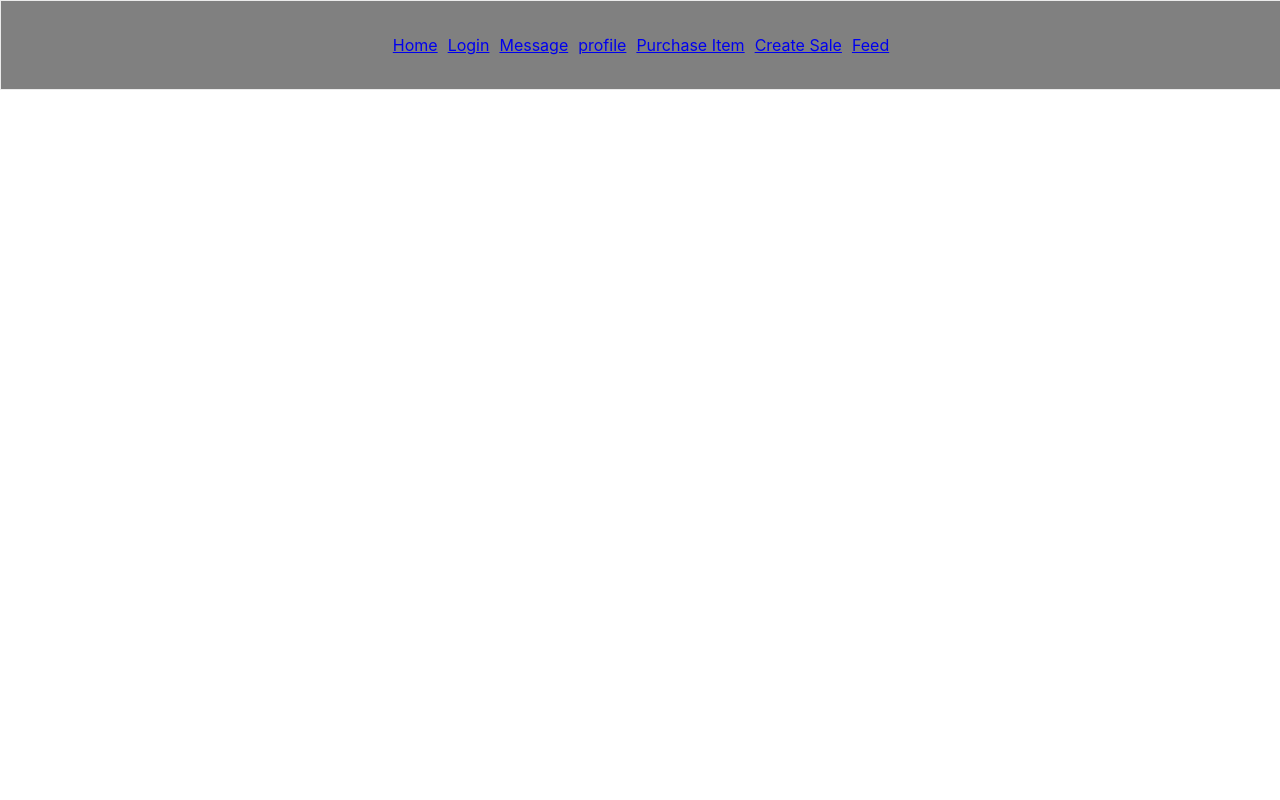
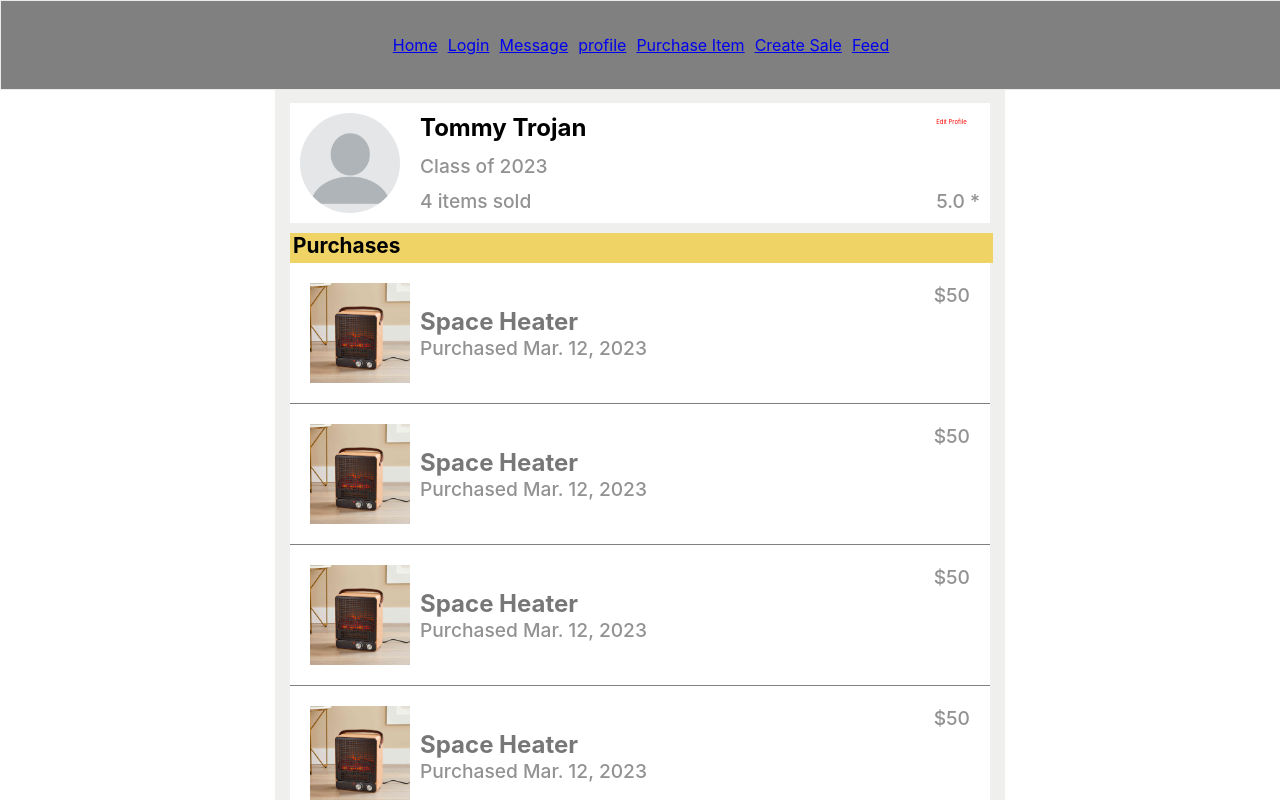
Before and after one commit to yangleyland/Trojan-Marketplace, a React (Create React App) app: page /profile in a window 1280 px wide. Shown: the top 800 px of the page. Built offline with nearby package versions, Linux system fonts and the light colour scheme.

Commit message:
profile page

```diff
--- a/src/Profile.js
+++ b/src/Profile.js
@@ -1,16 +1,167 @@
-import React from "react"
-import styled from "styled-components"
+import React from "react";
+import styled from "styled-components";
 
 const StyledProfile = styled.div`
-    background-color: grey;
-`
+  background-color: white;
+`;
 
-function Profile () {
-    return(
-        <StyledProfile>
-
-        </StyledProfile>
-    )
-
+function Profile() {
+  const repeatCount = 5;
+  const items = Array.from({ length: repeatCount }, (_, index) => index);
+  return (
+    <StyledProfile>
+      <OuterContainer>
+        <InfoContainer>
+          <div style={{ display: "flex", gap: "20px" }}>
+            <CircularImage src={"/profile-photo.webp"} alt="Profile" />
+            <InfoDiv>
+              <NameText>Tommy Trojan</NameText>
+              <SubText>Class of 2023</SubText>
+              <SubText>4 items sold</SubText>
+            </InfoDiv>
+          </div>
+          <RatingDiv>
+            <RedText>Edit Profile</RedText>
+            <SubText>5.0 *</SubText>
+          </RatingDiv>
+        </InfoContainer>
+        <PurchaseDiv>
+          <PurchaseHeaderContainer>Purchases</PurchaseHeaderContainer>
+          {items.map((item) => (
+            <SaleItemDiv>
+              <ItemImage src={"/heater.jpeg"} alt="Profile" />
+              <ItemDescription>
+                <ItemTitle>Space Heater</ItemTitle>
+                <SubText>Purchased Mar. 12, 2023</SubText>
+              </ItemDescription>
+              <MoneyText>$50</MoneyText>
+            </SaleItemDiv>
+          ))}
+        </PurchaseDiv>
+        <SalesDiv>
+          <SalesHeaderContainer>Sales</SalesHeaderContainer>
+          {items.map((item) => (
+            <SaleItemDiv>
+              <ItemImage src={"/heater.jpeg"} alt="Profile" />
+              <ItemDescription>
+                <ItemTitle>Space Heater</ItemTitle>
+                <SubText>Sold Mar. 12, 2023</SubText>
+              </ItemDescription>
+              <MoneyText>$50</MoneyText>
+            </SaleItemDiv>
+          ))}
+        </SalesDiv>
+      </OuterContainer>
+    </StyledProfile>
+  );
 }
+const ProfilePicDiv = styled.div``;
+const RatingDiv = styled.div`
+  display: flex;
+  flex-direction: column;
+  justify-content: space-between;
+  height: 100%;
+`;
+const OuterContainer = styled.div`
+  width: 700px;
+  background-color: #efefee;
+  margin: 0 auto;
+  padding: 15px;
+  display: flex;
+  flex-direction: column;
+  gap: 10px;
+`;
+const InfoDiv = styled.div`
+  display: flex;
+  flex-direction: column;
+  height: 100%;
+  justify-content: space-between;
+`;
+const ItemDescription = styled.div`
+  display: flex;
+  flex-direction: column;
+  height: 100%;
+  justify-content: center;
+`;
+const InfoContainer = styled.div`
+  padding: 10px;
+  height: 100px;
+  background-color: white;
+  display: flex;
+  justify-content: space-between;
+`;
+const PurchaseDiv = styled.div`
+  width: 100%;
+  background-color: white;
+  position: relative;
+`;
+const PurchaseHeaderContainer = styled.div`
+  width: 100%;
+  height: 30px;
+  background-color: #efd365;
+  display: flex;
+  flex-direction: column;
+  font-size: 1.3em;
+  font-weight: bold;
+  padding-left: 3px;
+`;
+const SalesDiv = styled.div`
+  width: 100%;
+`;
+const SalesHeaderContainer = styled(PurchaseHeaderContainer)`
+  background-color: #bd7678;
+`;
+const SalesHeader = styled.div``;
+const SaleItemDiv = styled.div`
+  height: 140px;
+  position: relative;
+  display: flex;
+  align-items: center;
+  justify-content: flex-start;
+  gap: 10px;
+  padding-left: 20px;
+  background-color: white;
+  border-bottom: 1px solid grey;
+`;
+const NameText = styled.p`
+  font-size: 1.5em;
+  font-weight: bold;
+  margin: 0;
+`;
+const ItemTitle = styled.p`
+  font-size: 1.5em;
+  font-weight: bold;
+  margin: 0;
+  color: #777777;
+`;
+const SubText = styled.p`
+  color: #939292;
+  font-size: 1.2em;
+  font-weight: 500;
+  margin: 0;
+`;
+const MoneyText = styled.p`
+  color: #939292;
+  font-size: 1.2em;
+  font-weight: 500;
+  margin: 0;
+  position: absolute;
+  top: 20px;
+  right: 20px;
+`;
+const RedText = styled.p`
+  color: red;
+  font-size: 0.3em;
+`;
+const CircularImage = styled.img`
+  border-radius: 50%;
+  width: 100px;
+  height: 100px;
+  object-fit: cover;
+`;
+const ItemImage = styled.img`
+  width: 100px;
+  height: 100px;
+  object-fit: cover;
+`;
 export default Profile;
```
Also changed, not shown: public/heater.jpeg (added), public/profile-photo.webp (added).
